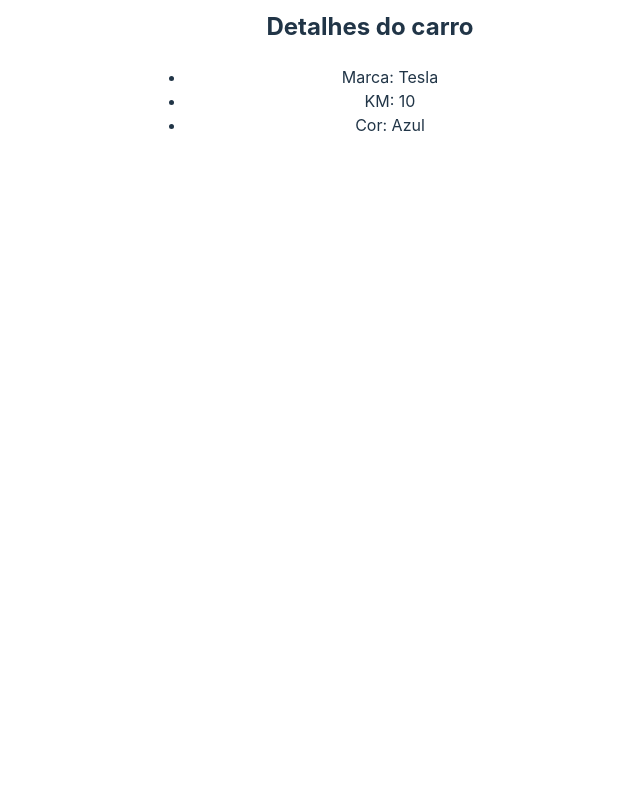
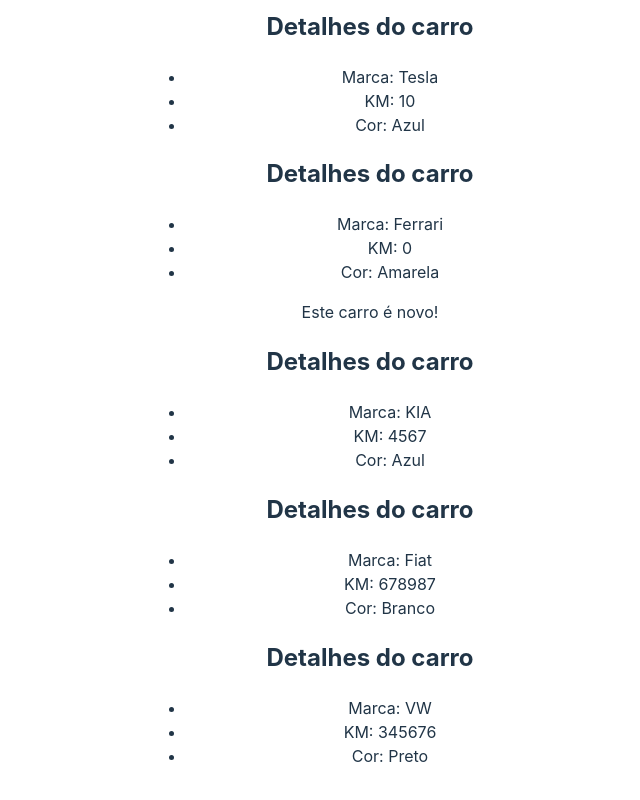
Before and after one commit to renawmontanari/MiniTrilha-React, a React (Vite) app in the folder useState/: page / in a window 1280 px wide. Shown: the part 1244-2044 px from the top of the page, without its empty margins (270-910 px from the left). Before the commit the page ends 1429 px from the top, so only its background shows below. Built offline with nearby package versions, Linux system fonts and the light colour scheme.

Commit message:
MiniTrilha-React

```diff
--- a/useState/src/App.jsx
+++ b/useState/src/App.jsx
@@ -12,6 +12,13 @@
   const name = "Renan";
 
   const [userName] = useState("Renan");
+
+  const cars = [
+    {id: 1, brand: "Ferrari", color: "Amarela", newCar: true, km: 0},
+    {id: 2, brand: "KIA", color: "Azul", newCar: false, km: 4567},
+    {id: 3, brand: "Fiat", color: "Branco", newCar: false, km: 678987},
+    {id: 4, brand: "VW", color: "Preto", newCar: false, km: 345676},
+  ]
 
   return (
     <>
@@ -28,6 +35,15 @@
         {/* Reaproveitamento */}
         <CarDetails brand="Ford" color="Vermelha" km={0} newCar={true} />
         <CarDetails brand="Tesla" color="Azul" km={10} newCar={false} />
+        {/* Loop em array de objetos */}
+        {cars.map((car) => (
+          <CarDetails
+            brand={car.brand}
+            color={car.color}
+            km={car.km}
+            newCar={car.newCar}
+          />
+        ))}
       </div>
     </>
   );
```
